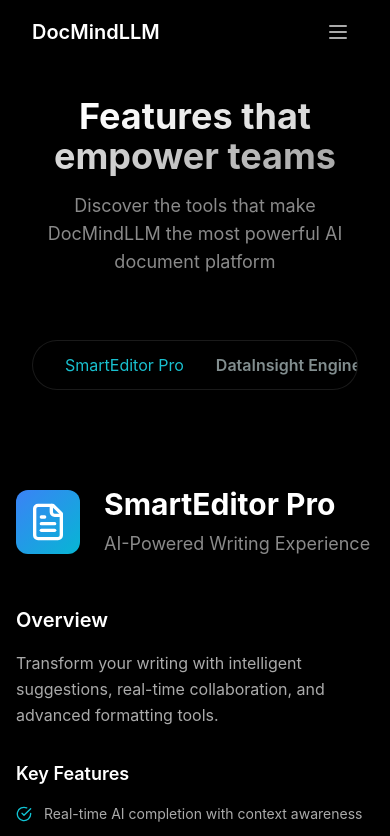
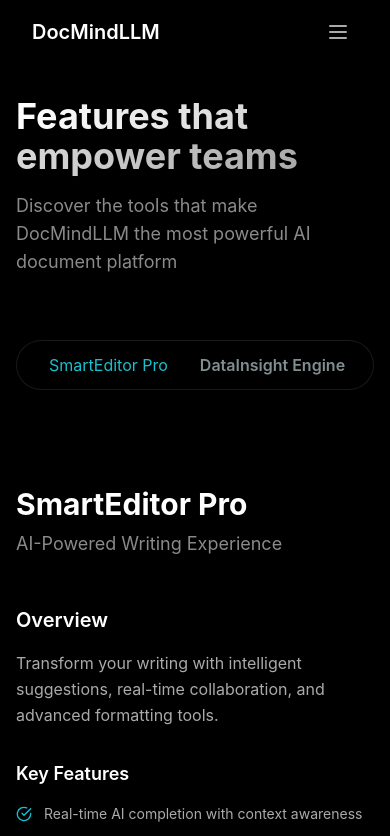
Before and after one commit to doXmind/offical_web, a React (Vite) app: page /features in a window 390 px wide. Shown: the top 836 px of the page. Built offline with nearby package versions, Linux system fonts and the light colour scheme.

Commit message:
feat: Add liquid-glass-react dependency in package.json and package-lock.json; implement global CSS variables for header height and navigation offset in index.css; enhance Header and Features components with responsive height adjustments and layout improvements.

```diff
--- a/package.json
+++ b/package.json
@@ -13,6 +13,7 @@
     "clsx": "^2.1.1",
     "echarts": "^5.6.0",
     "framer-motion": "^12.23.11",
+    "liquid-glass-react": "^1.1.1",
     "lucide-react": "^0.303.0",
     "react": "^18.2.0",
     "react-dom": "^18.2.0",
--- a/src/components/layout/Header.jsx
+++ b/src/components/layout/Header.jsx
@@ -17,6 +17,9 @@ const Header = () => {
   const dropdownRef = useRef(null);
   const [dropdownHeight, setDropdownHeight] = useState('auto');
   const contentRefs = useRef({});
+
+  // Ref for the root <nav> element so we can measure its size
+  const headerRef = useRef(null);
 
   // Icon mapping for featured sections
   const iconMap = {
@@ -111,8 +114,46 @@ const Header = () => {
     }
   }, [activeMenu]);
 
+  // ------------------------------------------------------------
+  // Keep the global CSS variable --header-height up-to-date so
+  // other components (e.g. Features page) can react to header
+  // show/hide and size changes without bespoke JS calculations.
+  // ------------------------------------------------------------
+  useEffect(() => {
+    const header = headerRef.current;
+    if (!header) return;
+
+    const updateCssVar = () => {
+      const height = header.classList.contains('-translate-y-full')
+        ? 0
+        : header.getBoundingClientRect().height;
+      document.documentElement.style.setProperty('--header-height', `${height}px`);
+    };
+
+    // Initial set
+    updateCssVar();
+
+    // Observe size changes
+    const resizeObserver = new ResizeObserver(updateCssVar);
+    resizeObserver.observe(header);
+
+    // Also update when hide/show state changes
+    const mutationObserver = new MutationObserver(updateCssVar);
+    mutationObserver.observe(header, { attributes: true, attributeFilter: ['class', 'style'] });
+
+    // Fallback in case of scroll-induced transforms we didn't capture
+    window.addEventListener('scroll', updateCssVar, { passive: true });
+
+    return () => {
+      resizeObserver.disconnect();
+      mutationObserver.disconnect();
+      window.removeEventListener('scroll', updateCssVar);
+    };
+  }, [hideHeader]);
+
   return (
     <nav
+      ref={headerRef}
       className={cn(
         'fixed top-0 left-0 right-0 z-50 transform transition-all duration-300',
         isScrolled || isDropdownOpen ? 'bg-black' : 'bg-transparent',
--- a/src/index.css
+++ b/src/index.css
@@ -1,6 +1,12 @@
 @tailwind base;
 @tailwind components;
 @tailwind utilities;
+
+:root {
+  --header-height: 0px;
+  --nav-offset: calc(var(--header-height) + 16px);
+  --section-offset: calc(var(--header-height) + 96px);
+}
 
 @layer base {
   body {
--- a/src/pages/Features.jsx
+++ b/src/pages/Features.jsx
@@ -1,4 +1,4 @@
-import React, { useState, useEffect } from 'react';
+import React, { useState, useEffect, useLayoutEffect } from 'react';
 import { motion } from 'framer-motion';
 import {
   FileText,
@@ -26,6 +26,25 @@ import { cn } from '../core/utils';
 const Features = () => {
   const [activeFeature, setActiveFeature] = useState(0);
   const [headerHeight, setHeaderHeight] = useState(0);
+  const navRef = React.useRef(null);
+  const [navHeight, setNavHeight] = useState(48); // default estimate to avoid initial overlap
+
+  // Measure nav height synchronously before paint for accuracy
+  useLayoutEffect(() => {
+    if (!navRef.current) return;
+
+    const updateNavHeight = () => {
+      const h = navRef.current.getBoundingClientRect().height;
+      setNavHeight(h);
+    };
+
+    updateNavHeight();
+
+    const ro = new ResizeObserver(updateNavHeight);
+    ro.observe(navRef.current);
+
+    return () => ro.disconnect();
+  }, []);
 
   const features = [
     {
@@ -139,38 +158,17 @@ const Features = () => {
     { name: 'Notion', icon: Layers, status: 'coming' }
   ];
 
-  const navRef = React.useRef(null);
-
+  // Read the current header height from the global CSS variable
   const getHeaderOffset = () => {
-    const header = document.querySelector('nav'); // global header element
-    if (!header) return 0;
-    const styles = window.getComputedStyle(header);
-    const transform = styles.transform || header.style.transform;
-    const isHidden = transform.includes('-translateY') || header.classList.contains('-translate-y-full');
-    return isHidden ? 0 : header.getBoundingClientRect().height;
+    const value = parseInt(
+      getComputedStyle(document.documentElement).getPropertyValue('--header-height')
+    );
+    return isNaN(value) ? 0 : value;
   };
 
-  // Monitor header visibility changes
-  useEffect(() => {
-    const updateHeaderHeight = () => {
-      setHeaderHeight(getHeaderOffset());
-    };
-
-    // Initial check
-    updateHeaderHeight();
-
-    // Check on scroll
-    const handleScroll = () => {
-      requestAnimationFrame(updateHeaderHeight);
-    };
-
-    window.addEventListener('scroll', handleScroll);
-    window.addEventListener('resize', updateHeaderHeight);
-
-    return () => {
-      window.removeEventListener('scroll', handleScroll);
-      window.removeEventListener('resize', updateHeaderHeight);
-    };
+  // Read header height once (assume header is in default visible state)
+  useLayoutEffect(() => {
+    setHeaderHeight(getHeaderOffset());
   }, []);
 
   const scrollToFeature = (index) => {
@@ -207,7 +205,7 @@ const Features = () => {
       {
         root: null,
         threshold: [0, 0.1, 0.2, 0.3, 0.4, 0.5, 0.6, 0.7, 0.8, 0.9, 1],
-        rootMargin: `-${headerHeight + 100}px 0px -40% 0px`, // account for header and navbar
+        rootMargin: `-${headerHeight + navHeight + 100}px 0px -40% 0px`, // account for header & navbar
       }
     );
 
@@ -220,14 +218,14 @@ const Features = () => {
     });
 
     return () => observer.disconnect();
-  }, [features.length, headerHeight, activeFeature]);
+  }, [features.length, headerHeight, navHeight, activeFeature]);
 
   return (
     <div className="min-h-screen bg-black text-white">
       {/* Feature Showcase (includes intro) */}
       <section id="features-section" className="px-4 py-24 scroll-mt-32">
         {/* Intro Title */}
-        <div className="relative z-10 text-center max-w-4xl mx-auto mb-16">
+        <div className="relative z-10 text-left max-w-7xl mx-auto mb-16">
           <motion.h1
             initial={{ opacity: 0, y: 20 }}
             animate={{ opacity: 1, y: 0 }}
@@ -242,7 +240,7 @@ const Features = () => {
             initial={{ opacity: 0, y: 20 }}
             animate={{ opacity: 1, y: 0 }}
             transition={{ duration: 0.6, delay: 0.1 }}
-            className="text-lg md:text-xl text-gray-400 max-w-2xl mx-auto"
+            className="text-lg md:text-xl text-gray-400 max-w-2xl"
           >
             Discover the tools that make DocMindLLM the most powerful AI document platform
           </motion.p>
@@ -250,8 +248,8 @@ const Features = () => {
 
         {/* Sticky navigation – visible only within the Feature Showcase section */}
         <div
-          className="sticky z-40 px-4 flex justify-center mb-24 transition-all duration-300"
-          style={{ top: `${headerHeight + 16}px` }}
+          className="sticky z-40 max-w-7xl mx-auto flex justify-start mb-24 transition-all duration-300"
+          style={{ top: 'var(--nav-offset)', transition: 'top 0.3s ease-in-out' }}
         >
           <nav
             ref={navRef}
@@ -283,23 +281,15 @@ const Features = () => {
               id={`feature-${index}`}
               /* IntersectionObserver handles active feature */
               className="relative"
-              style={{ scrollMarginTop: `${headerHeight + 96}px` }}
+              style={{ scrollMarginTop: `${headerHeight + navHeight + 48}px` }}
             >
               {/* Content */}
               <div className="relative">
                 {/* Section Header */}
                 <div className="mb-12">
-                  <div className="flex items-center gap-6 mb-6">
-                    <div className={cn(
-                      "p-3 rounded-xl bg-gradient-to-br",
-                      feature.gradient
-                    )}>
-                      <feature.icon className="w-10 h-10 text-white" />
-                    </div>
-                    <div>
-                      <h2 className="text-3xl md:text-4xl font-bold mb-2">{feature.title}</h2>
-                      <p className="text-lg text-gray-400">{feature.subtitle}</p>
-                    </div>
+                  <div className="mb-6">
+                    <h2 className="text-3xl md:text-4xl font-bold mb-2">{feature.title}</h2>
+                    <p className="text-lg text-gray-400">{feature.subtitle}</p>
                   </div>
                 </div>
 
```
Also changed, not shown: 1 other file (tests, documents, lock files or other folders).
